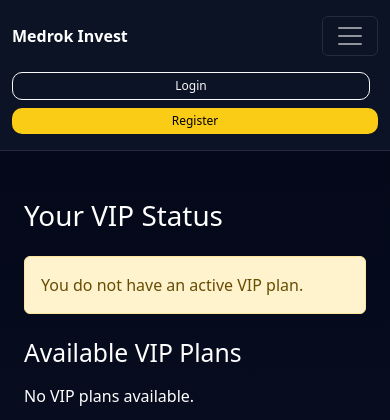
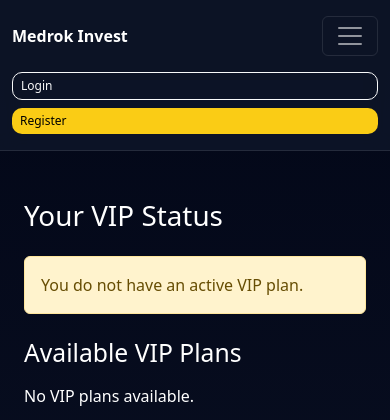
Before and after one commit to habitamu333/vip_invest, a Django app: page /vip/ in a window 390 px wide, after a click that opens the changed part. Shown: the top 420 px of the page. Run offline with Django 4.2, Linux system fonts and the light colour scheme.

Commit message:
Update style.css

```diff
--- a/static/css/style.css
+++ b/static/css/style.css
@@ -276,6 +276,8 @@ padding:100px 0;
     .navbar .btn {
         font-size: 12px;
         padding: 4px 8px;
+        width: 100%;
+        text-align: left;
     }
 
     .navbar-brand {
```
